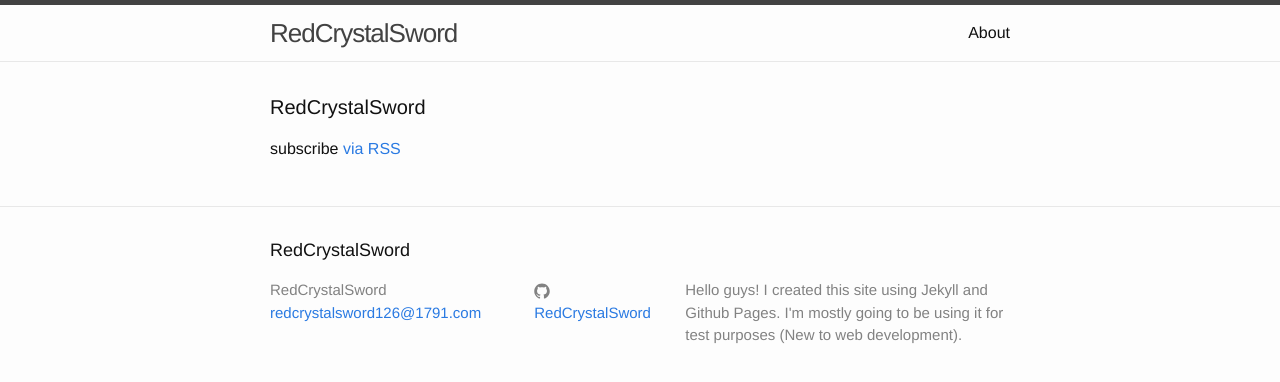
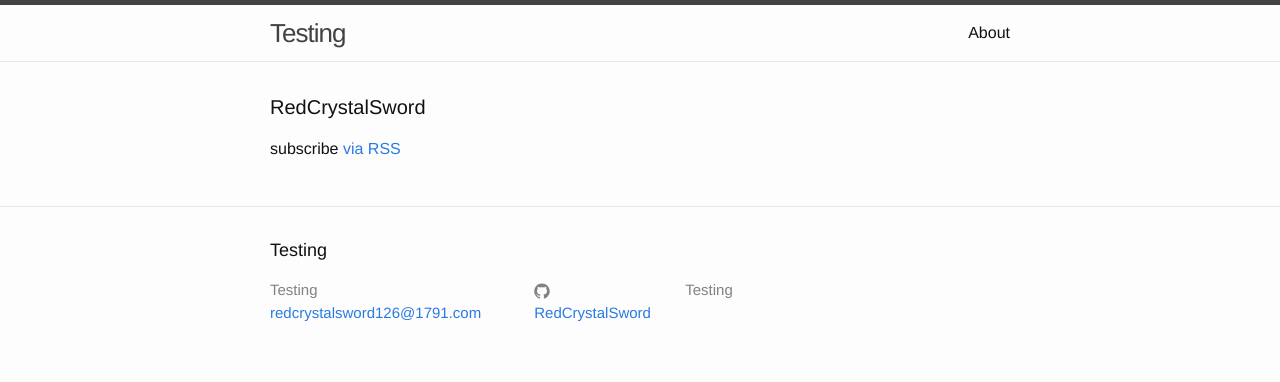
Before and after one commit to RedCrystalSword/RedCrystalSword.github.io, a Jekyll site: the page built from index.html, in a window 1280 px wide. Shown: the top 382 px of the page. Built offline with Jekyll 4.4.1, drawn with Linux system fonts in a browser that asks for light colours.

Commit message:
changing info

```diff
--- a/_config.yml
+++ b/_config.yml
@@ -6,11 +6,10 @@
 # 'jekyll serve'. If you change this file, please restart the server process.
 
 # Site settings
-title: RedCrystalSword
+title: Testing
 email: redcrystalsword126@1791.com
 description: > # this means to ignore newlines until "baseurl:"
-  Hello guys! I created this site using Jekyll and Github Pages. I'm mostly going to be using it for test purposes
-  (New to web development).
+  Testing
 baseurl: "" # the subpath of your site, e.g. /blog
 url: "http://redcrystalsword.github.io" # the base hostname & protocol for your site
 github_username:  RedCrystalSword
```
